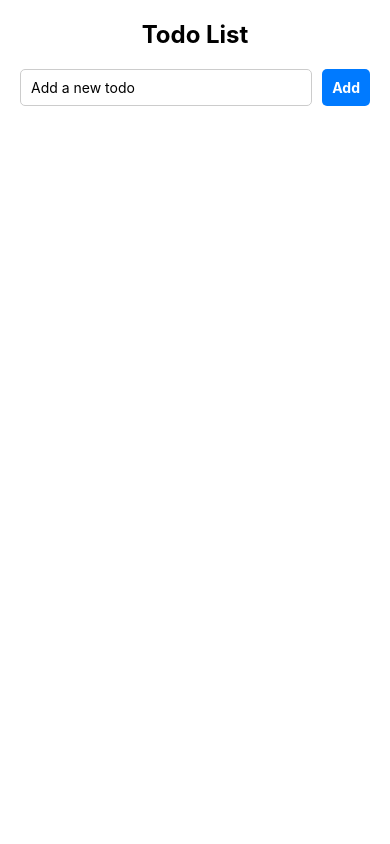
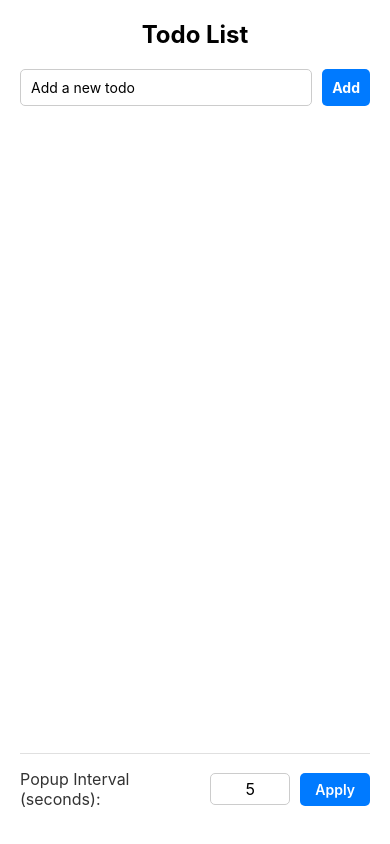
Before and after one commit to KarwaN001/Reminder, a React Native app: screen / in a window 390 px wide. Built offline with nearby package versions, Linux system fonts and the light colour scheme.

Commit message:
Enhance MainScreen with task popup and interval management: Added TaskPopup component for displaying todos, implemented interval functionality to show tasks at user-defined intervals, and introduced input for setting popup interval time.

```diff
--- /dev/null
+++ b/components/TaskPopup.jsx
@@ -0,0 +1,91 @@
+import React from 'react';
+import {
+  View,
+  Text,
+  TouchableOpacity,
+  Modal,
+  StyleSheet,
+  Dimensions,
+} from 'react-native';
+
+const TaskPopup = ({ visible, title, onDismiss }) => {
+  return (
+    <Modal
+      transparent
+      visible={visible}
+      animationType="fade"
+      onRequestClose={onDismiss}
+    >
+      <TouchableOpacity
+        style={styles.overlay}
+        activeOpacity={0.9}
+        onPress={onDismiss}
+      >
+        <View style={styles.popup}>
+          <View style={styles.header}>
+            <Text style={styles.headerText}>Reminder</Text>
+          </View>
+          <View style={styles.content}>
+            <Text style={styles.title}>{title}</Text>
+
+          </View>
+        </View>
+      </TouchableOpacity>
+    </Modal>
+  );
+};
+
+const styles = StyleSheet.create({
+  overlay: {
+    flex: 1,
+    backgroundColor: 'rgba(0, 0, 0, 0.6)',
+    justifyContent: 'center',
+    alignItems: 'center',
+  },
+  popup: {
+    backgroundColor: '#FFFFFF',
+    borderRadius: 20,
+    width: Dimensions.get('window').width * 0.85,
+    maxWidth: 400,
+    shadowColor: '#000',
+    shadowOffset: {
+      width: 0,
+      height: 4,
+    },
+    shadowOpacity: 0.3,
+    shadowRadius: 6,
+    elevation: 8,
+    overflow: 'hidden',
+  },
+  header: {
+    backgroundColor: '#007AFF',
+    paddingVertical: 15,
+    alignItems: 'center',
+    borderTopLeftRadius: 20,
+    borderTopRightRadius: 20,
+  },
+  headerText: {
+    color: '#FFFFFF',
+    fontSize: 18,
+    fontWeight: 'bold',
+  },
+  content: {
+    padding: 20,
+    alignItems: 'center',
+  },
+  title: {
+    fontSize: 20,
+    fontWeight: '500',
+    textAlign: 'center',
+    color: '#333',
+    lineHeight: 28,
+    marginBottom: 15,
+  },
+  dismissText: {
+    fontSize: 14,
+    color: '#666',
+    fontStyle: 'italic',
+  },
+});
+
+export default TaskPopup;
--- a/screens/MainScreen.jsx
+++ b/screens/MainScreen.jsx
@@ -8,14 +8,30 @@ import {
   StyleSheet,
 } from 'react-native';
 import AsyncStorage from '@react-native-async-storage/async-storage';
+import TaskPopup from '../components/TaskPopup';
 
 const MainScreen = () => {
   const [todo, setTodo] = useState('');
   const [todos, setTodos] = useState([]);
+  const [isPopupVisible, setIsPopupVisible] = useState(false);
+  const [currentTaskIndex, setCurrentTaskIndex] = useState(0);
+  const [intervalTime, setIntervalTime] = useState('5');
+  const [activeInterval, setActiveInterval] = useState('5');
 
   useEffect(() => {
     loadTodos();
   }, []);
+
+  useEffect(() => {
+    const interval = setInterval(() => {
+      if (todos.length > 0) {
+        setIsPopupVisible(true);
+        setCurrentTaskIndex((prevIndex) => (prevIndex + 1) % todos.length);
+      }
+    }, parseInt(activeInterval) * 1000);
+
+    return () => clearInterval(interval);
+  }, [todos, activeInterval]);
 
   const loadTodos = async () => {
     try {
@@ -51,8 +67,22 @@ const MainScreen = () => {
     }
   };
 
+  const handleIntervalSubmit = () => {
+    const newInterval = parseInt(intervalTime);
+    if (!isNaN(newInterval) && newInterval > 0) {
+      setActiveInterval(intervalTime);
+    } else {
+      setIntervalTime(activeInterval);
+    }
+  };
+
   return (
     <View style={styles.container}>
+      <TaskPopup
+        visible={isPopupVisible}
+        title={todos[currentTaskIndex]?.text || ''}
+        onDismiss={() => setIsPopupVisible(false)}
+      />
       <Text style={styles.title}>Todo List</Text>
       <View style={styles.inputContainer}>
         <TextInput
@@ -80,6 +110,22 @@ const MainScreen = () => {
           </View>
         )}
       />
+      <View style={styles.timerContainer}>
+        <Text style={styles.timerLabel}>Popup Interval (seconds):</Text>
+        <TextInput
+          style={styles.timerInput}
+          value={intervalTime}
+          onChangeText={setIntervalTime}
+          keyboardType="numeric"
+          placeholder="Enter seconds"
+        />
+        <TouchableOpacity
+          style={styles.timerSubmitButton}
+          onPress={handleIntervalSubmit}
+        >
+          <Text style={styles.timerSubmitText}>Apply</Text>
+        </TouchableOpacity>
+      </View>
     </View>
   );
 };
@@ -141,6 +187,42 @@ const styles = StyleSheet.create({
     color: '#fff',
     fontSize: 12,
   },
+  timerContainer: {
+    flexDirection: 'row',
+    alignItems: 'center',
+    paddingVertical: 15,
+    borderTopWidth: 1,
+    borderTopColor: '#E0E0E0',
+    marginTop: 'auto',
+  },
+  timerLabel: {
+    fontSize: 16,
+    marginRight: 10,
+    color: '#333',
+    flex: 1,
+  },
+  timerInput: {
+    borderWidth: 1,
+    borderColor: '#ccc',
+    borderRadius: 5,
+    paddingHorizontal: 10,
+    paddingVertical: 5,
+    width: 80,
+    fontSize: 16,
+    textAlign: 'center',
+    marginRight: 10,
+  },
+  timerSubmitButton: {
+    backgroundColor: '#007AFF',
+    paddingHorizontal: 15,
+    paddingVertical: 8,
+    borderRadius: 5,
+  },
+  timerSubmitText: {
+    color: '#fff',
+    fontSize: 14,
+    fontWeight: '600',
+  },
 });
 
 export default MainScreen;
```
